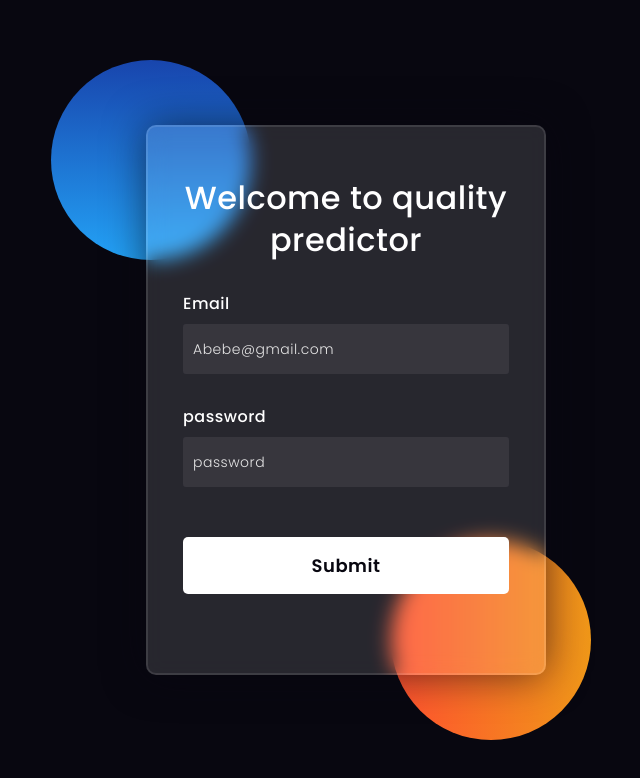
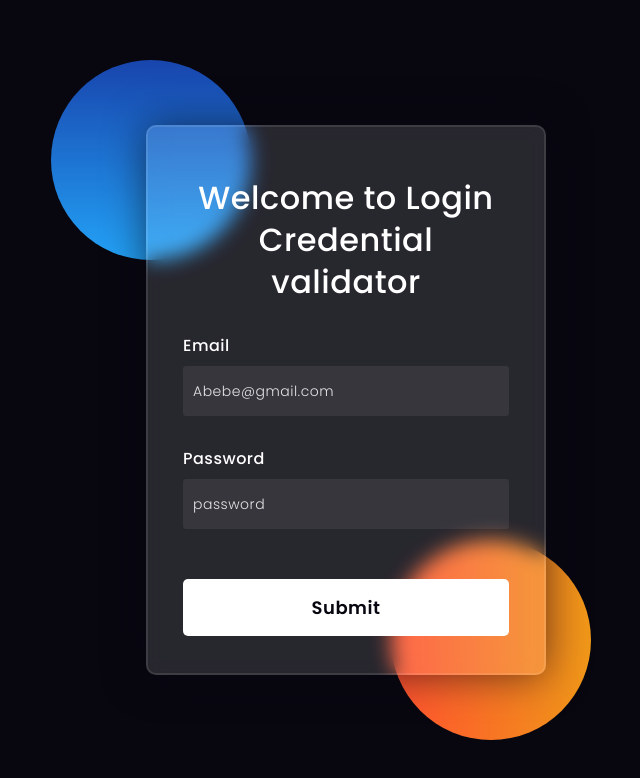
Before and after one commit to blackhammer116/API-Training-task, a website: page index.html in a window 1280 px wide. Shown: the whole page, without its empty margins (294-934 px from the left). Drawn offline with Linux system fonts and the light colour scheme.

Commit message:
edited index.html

```diff
--- a/index.html
+++ b/index.html
@@ -140,12 +140,12 @@ button, .submit_btn{
         <div class="shape"></div>
     </div>
     <form action="/validate" method="post" >
-        <h3>Welcome to quality predictor</h3>
+        <h3>Welcome to Login Credential validator</h3>
 
         <label for="Email">Email</label>
         <input type="text" placeholder="Abebe@gmail.com" id="email" name="email">
 
-        <label for="password">password</label>
+        <label for="password">Password</label>
         <input type="password" placeholder="password" id="password" name="password">
         <button class="submit_btn" type="submit">Submit</button>
 
```
